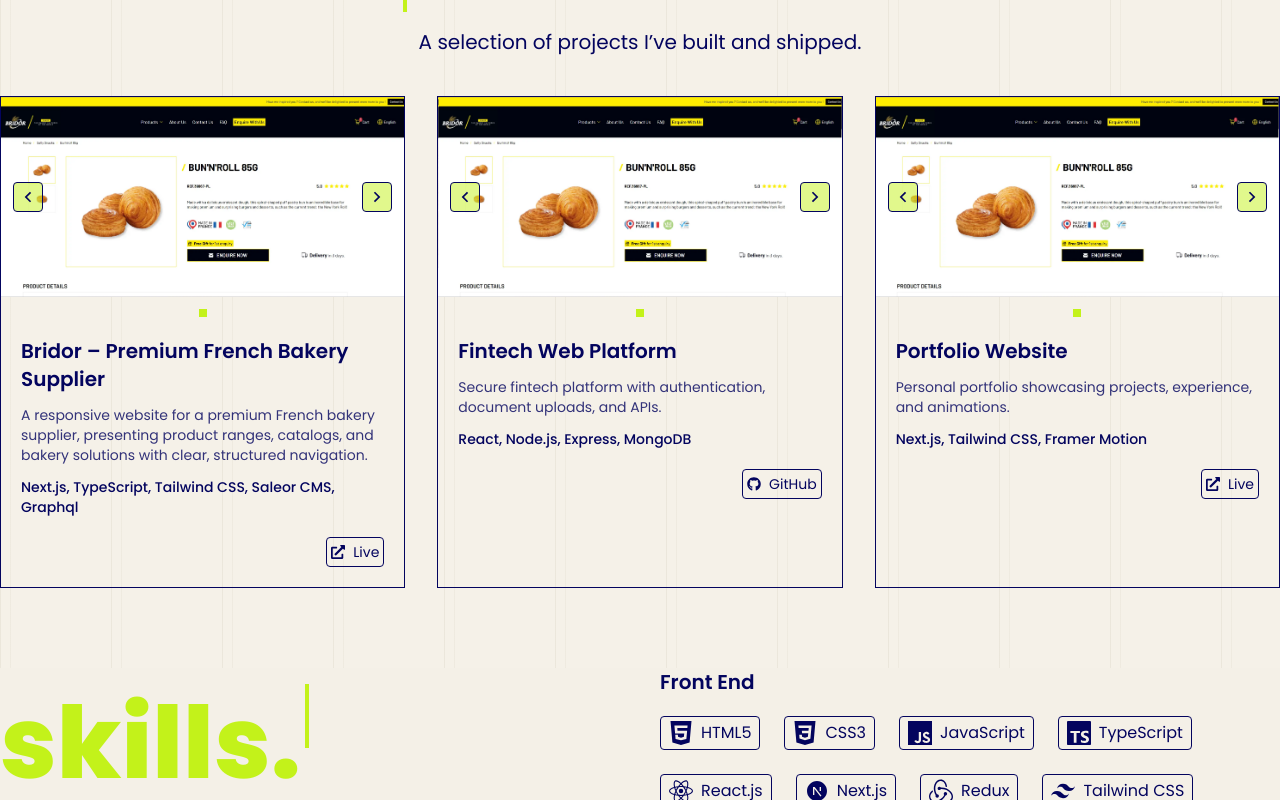
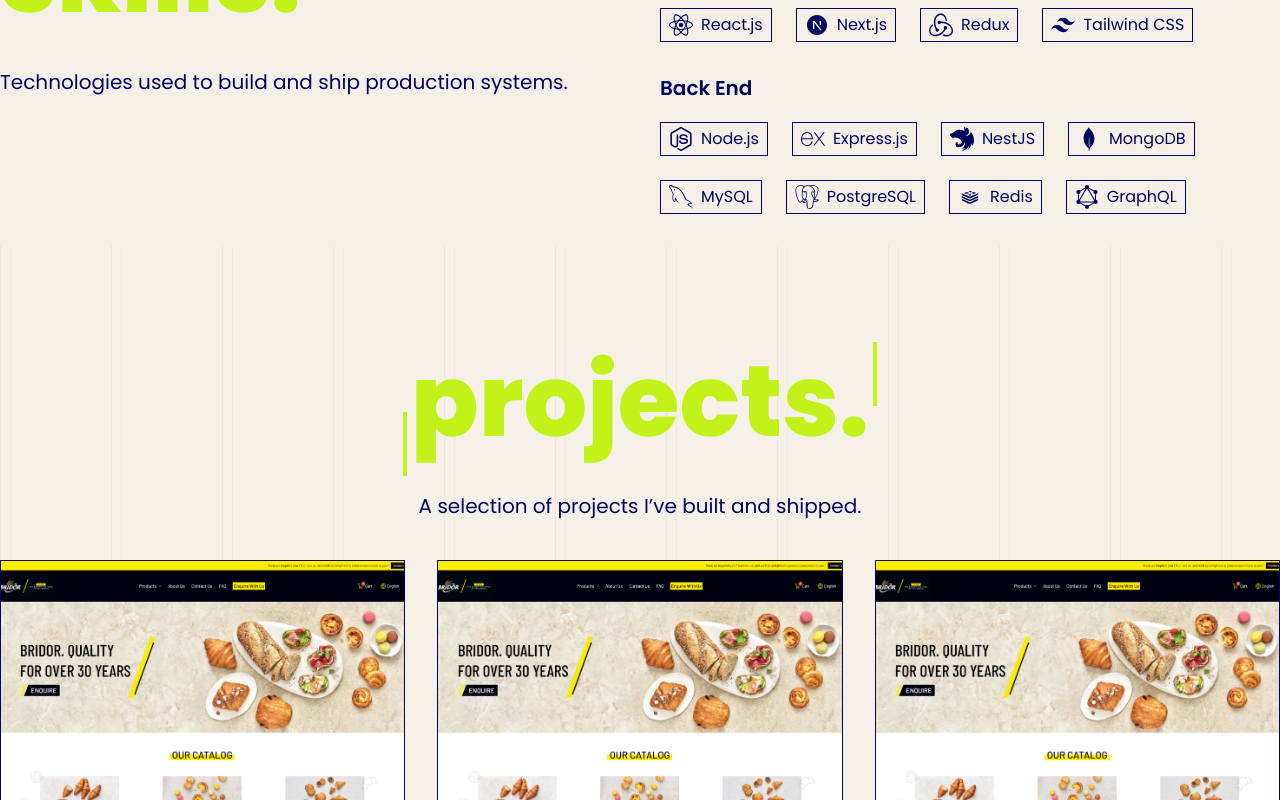
Before and after one commit to AswathyRajM/portfolio-next-app, a Next.js app: page / in a window 1280 px wide. Shown: the part 2280-3080 px from the top of the page. Built offline with nearby package versions, Linux system fonts and the light colour scheme.

Commit message:
navbar scroll fix

```diff
--- a/app/components/ImageCarousel.tsx
+++ /dev/null
@@ -1,77 +0,0 @@
-"use client";
-
-import Image from "next/image";
-import { useEffect, useState } from "react";
-import { RiArrowLeftSLine } from "react-icons/ri";
-
-type CarouselProps = {
-  images: string[];
-  autoSlideInterval?: number;
-};
-
-export default function ImageCarousel({
-  images,
-  autoSlideInterval = 3500,
-}: CarouselProps) {
-  const [current, setCurrent] = useState(0);
-
-  const prevSlide = () => {
-    setCurrent((prev) => (prev === 0 ? images.length - 1 : prev - 1));
-  };
-
-  const nextSlide = () => {
-    setCurrent((prev) => (prev === images.length - 1 ? 0 : prev + 1));
-  };
-
-  useEffect(() => {
-    const interval = setInterval(nextSlide, autoSlideInterval);
-    return () => clearInterval(interval);
-  }, [autoSlideInterval]);
-
-  return (
-    <div className="w-full">
-      <div className="relative w-full h-50 overflow-hidden ">
-        {/* Slides */}
-        <div
-          className="flex h-full transition-transform duration-500 ease-in-out"
-          style={{ transform: `translateX(-${current * 100}%)` }}
-        >
-          {images.map((src, index) => (
-            <div key={index} className="relative w-full h-full shrink-0">
-              <Image
-                src={src}
-                alt={`Project image ${index + 1}`}
-                fill
-                className="object-cover"
-              />
-            </div>
-          ))}
-        </div>
-
-        {/* Prev */}
-        <button onClick={prevSlide} className="prev-next-btn left-3">
-          <RiArrowLeftSLine />
-        </button>
-
-        {/* Next */}
-        <button
-          onClick={nextSlide}
-          className="prev-next-btn right-3 rotate-180 "
-        >
-          <RiArrowLeftSLine />
-        </button>
-      </div>
-      <div className="mt-3 flex justify-center gap-2">
-        {images.map((_, index) => (
-          <button
-            key={index}
-            onClick={() => setCurrent(index)}
-            className={`h-2 w-2 transition ${
-              current === index ? "bg-primary" : "bg-dark-brown/20"
-            }`}
-          />
-        ))}
-      </div>
-    </div>
-  );
-}
--- a/app/components/sections/About.tsx
+++ b/app/components/sections/About.tsx
@@ -1,7 +1,5 @@
-import React from "react";
 import SectionDetails from "../SectionDetails";
 import { LuGraduationCap } from "react-icons/lu";
-import Experience from "./Experience";
 
 function About() {
   return (
--- a/app/components/sections/Contact.tsx
+++ b/app/components/sections/Contact.tsx
@@ -39,7 +39,7 @@ const CONTACTS: ContactItem[] = [
 
 function Contact() {
   return (
-    <section>
+    <section id="contact">
       <SectionDetails
         title="Contact"
         details={`Have a question or want to work together? Feel free to drop me a message.
@@ -61,7 +61,7 @@ I'd love to hear from you!`}
           return (
             <li
               key={label}
-              className="p-4 w-full md:w-fit flex items-center justify-center md:justify-start md:border "
+              className="bg-[#E9E6DD] p-4 w-full md:w-fit flex items-center justify-center md:justify-start md:border "
             >
               {href ? (
                 <Link
--- a/app/components/sections/Projects.tsx
+++ b/app/components/sections/Projects.tsx
@@ -1,13 +1,13 @@
 import Link from "next/link";
 import SectionDetails from "../SectionDetails";
 import { FaGithub, FaExternalLinkAlt } from "react-icons/fa";
-import ProjectCarousel from "../ImageCarousel";
+import Image from "next/image";
 
 type Project = {
   title: string;
   description: string;
   tech: string;
-  image: string[];
+  image: string;
   github?: string;
   live?: string;
 };
@@ -18,11 +18,7 @@ const PROJECTS: Project[] = [
     description:
       "A responsive website for a premium French bakery supplier, presenting product ranges, catalogs, and bakery solutions with clear, structured navigation.",
     tech: "Next.js, TypeScript, Tailwind CSS, Saleor CMS, Graphql",
-    image: [
-      "/projects/bridor1.webp",
-      "/projects/bridor2.webp",
-      "/projects/bridor3.webp",
-    ],
+    image: "/projects/bridor.png",
     live: "https://www.bridor.sa/en-SA",
   },
   {
@@ -30,11 +26,7 @@ const PROJECTS: Project[] = [
     description:
       "Secure fintech platform with authentication, document uploads, and APIs.",
     tech: "React, Node.js, Express, MongoDB",
-    image: [
-      "/projects/bridor1.webp",
-      "/projects/bridor2.webp",
-      "/projects/bridor3.webp",
-    ],
+    image: "/projects/bridor.png",
     github: "https://github.com/username/fintech-app",
   },
   {
@@ -42,30 +34,32 @@ const PROJECTS: Project[] = [
     description:
       "Personal portfolio showcasing projects, experience, and animations.",
     tech: "Next.js, Tailwind CSS, Framer Motion",
-    image: [
-      "/projects/bridor1.webp",
-      "/projects/bridor2.webp",
-      "/projects/bridor3.webp",
-    ],
+    image: "/projects/bridor.png",
     live: "https://yourname.dev",
   },
 ];
 
 export default function Projects() {
   return (
-    <section>
+    <section id="projects">
       <SectionDetails
         title="Projects"
         details="A selection of projects I’ve built and shipped."
       />
-
       <div className="grid gap-8 grid-cols-1 md:grid-cols-2 lg:grid-cols-3">
         {PROJECTS.map((project) => (
           <article
             key={project.title}
-            className="border overflow-hidden hover:shadow-lg transition"
+            className="overflow-hisdden h-fit bg-[#F5F1E8] transition flex flex-col border"
           >
-            <ProjectCarousel images={project.image} />
+            <div className="relative w-full h-[30vh] shrink-0">
+              <Image
+                src={project.image}
+                alt={`Project image ${project.title}`}
+                fill
+                className="object-cover"
+              />
+            </div>
 
             <div className="p-5 space-y-3">
               <h3 className="text-xl font-semibold">{project.title}</h3>
--- a/app/components/sections/Skills.tsx
+++ b/app/components/sections/Skills.tsx
@@ -55,7 +55,7 @@ function SkillGroup({ title, skills }: { title: string; skills: Skill[] }) {
         {skills.map((skill) => (
           <li
             key={skill.name}
-            className="flex items-center gap-2 border rounded-sm px-2 py-1 transition-transform hover:scale-105"
+            className="flex items-center gap-2 border px-2 py-1"
           >
             <skill.icon size={24} />
             <p className="text-base">{skill.name}</p>
@@ -68,7 +68,10 @@ function SkillGroup({ title, skills }: { title: string; skills: Skill[] }) {
 
 export default function Skills() {
   return (
-    <section className="bg-[#F4F0E7] grid grid-cols-1 md:grid-cols-2 md:gap-10">
+    <section
+      id="skills"
+      className="md:mt-10 bg-[#F4F0E7] grid grid-cols-1 md:grid-cols-2 md:gap-10"
+    >
       <div className=" h-full xl:min-h-full flex">
         <SectionDetails
           align="left"
--- a/app/globals.css
+++ b/app/globals.css
@@ -19,6 +19,10 @@
   --font-mono: var(--font-geist-mono);
 }
 
+section {
+  scroll-margin-top: 15vh;
+}
+
 .link-hover {
   @apply relative transition hover:underline hover:decoration-wavy hover:underline-offset-8 duration-100 hover:text-primary;
 }
@@ -28,7 +32,7 @@
 }
 
 .link-btn {
-  @apply flex items-center gap-2 text-sm! border rounded-sm hover:scale-105 p-1! active:bg-primary;
+  @apply flex items-center gap-2 text-sm! border rounded-sm hover:scale-105 p-1! active:bg-primary hover:bg-bg;
 }
 
 html {
--- a/app/page.tsx
+++ b/app/page.tsx
@@ -80,8 +80,8 @@ export default function Home() {
           <Hero />
         </section>
         <ExperienceTimeline />
+        <Skills />
         <Projects />
-        <Skills />
         <About />
         <Contact />
       </div>
```
Also changed, not shown: public/projects/bridor.png (added).
